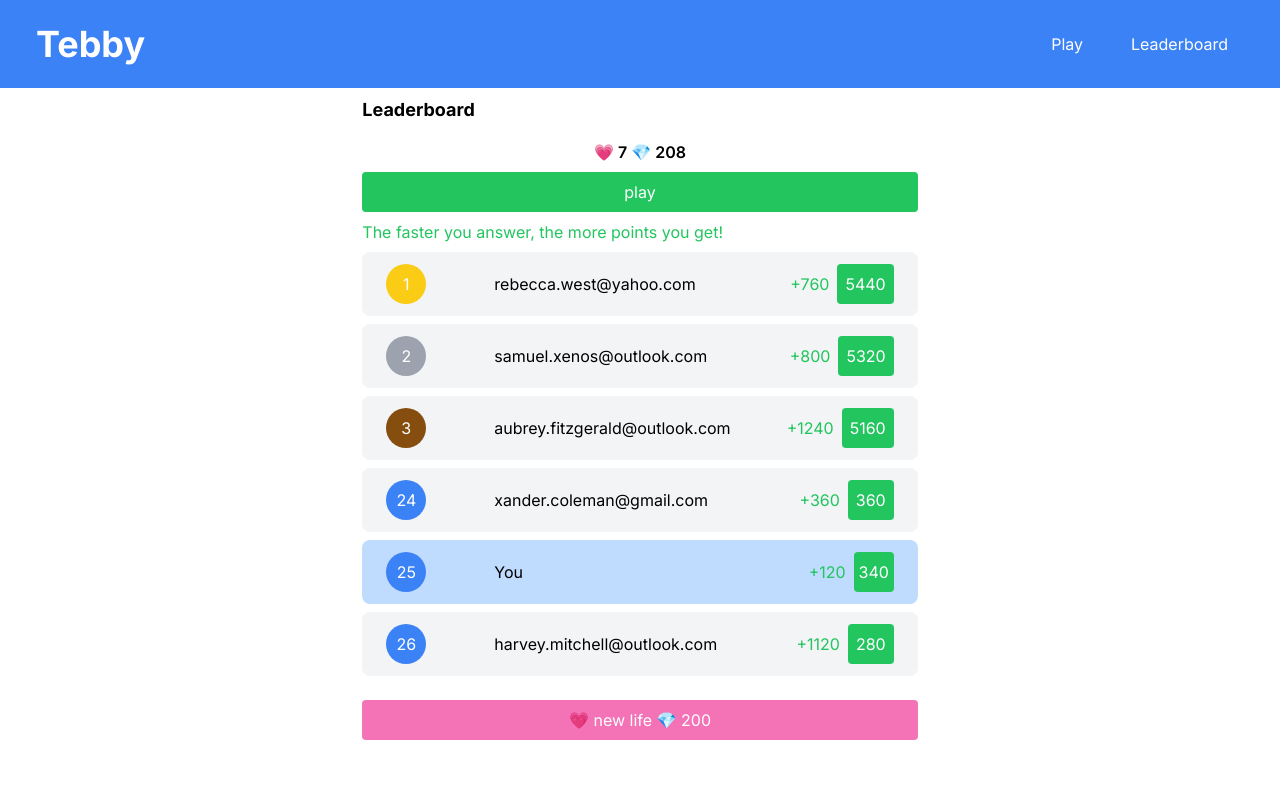
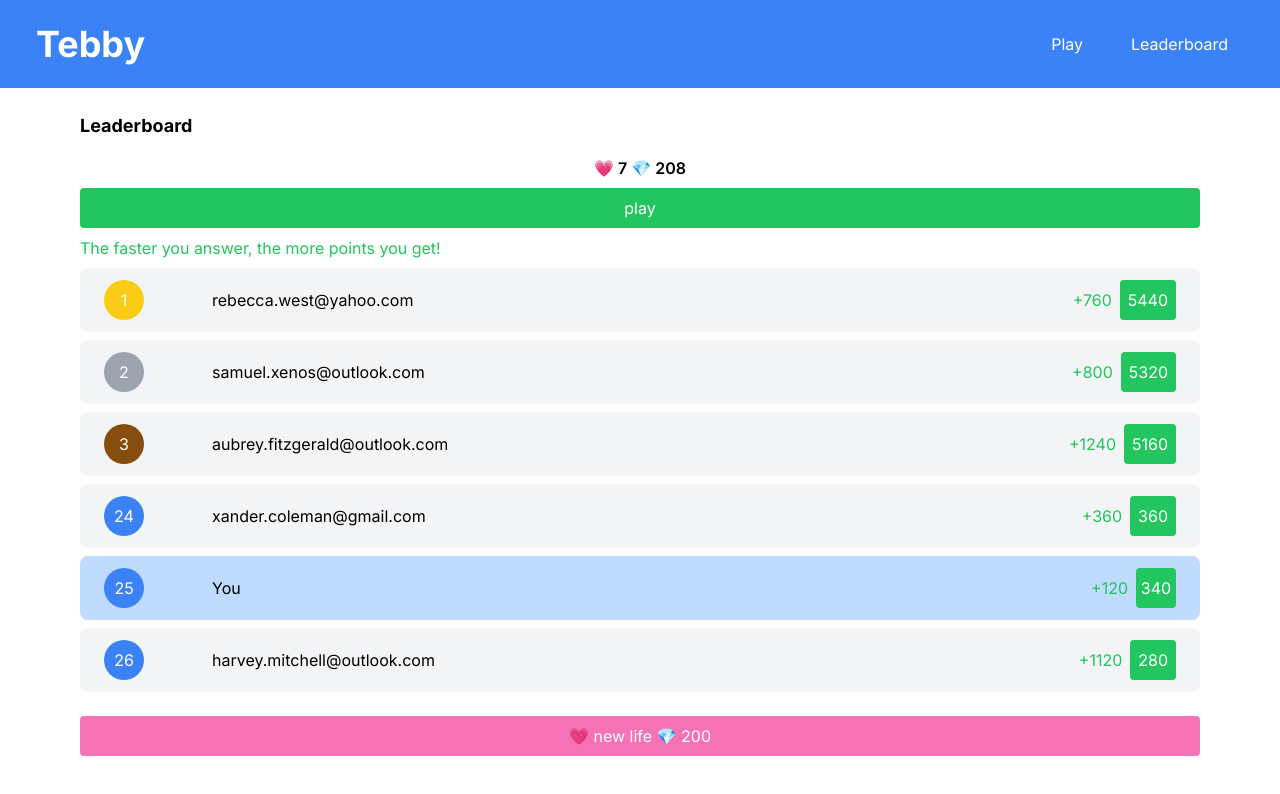
Before and after one commit to tshepo-ncube/bible-quiz, a Next.js app: page /leaderboard in a window 1280 px wide. Shown: the top 794 px of the page. Built offline with nearby package versions, Linux system fonts and the light colour scheme; no server answers.

Commit message:
text of question fixed

```diff
--- a/app/layout.js
+++ b/app/layout.js
@@ -6,7 +6,7 @@ import GoogleAnalytics from "@/components/GoogleAnalytics";
 const inter = Inter({ subsets: ["latin"] });
 
 export const metadata = {
-  title: "Tebby",
+  title: "Bible Game",
   description: "For bible quizzes.",
 };
 
--- a/app/leaderboard/page.jsx
+++ b/app/leaderboard/page.jsx
@@ -3,7 +3,7 @@ import React from "react";
 
 function page() {
   return (
-    <main className="flex min-h-screen flex-col items-center justify-between p-12">
+    <main className=" items-center justify-between p-12">
       <div className="mt-8">
         <LeaderboardComponent currentPoints={120} />
       </div>
--- a/components/LeaderboardComponent.jsx
+++ b/components/LeaderboardComponent.jsx
@@ -111,7 +111,7 @@ export default function LeaderboardComponent({ currentPoints, setPlay }) {
   // console.log(itemsAboveAndBelow);
 
   return (
-    <div className="p-4">
+    <div className="p-8">
       <h2 className="text-lg font-bold mb-4">Leaderboard</h2>
       <center>
         <p className="justify-center items-center font-semibold">
--- a/components/QuizComponent.jsx
+++ b/components/QuizComponent.jsx
@@ -323,7 +323,9 @@ export default function QuizComponent({
           </p>
         </center>
 
-        <h2 className="text-lg font-bold mb-2">{question.question}</h2>
+        <h2 className="text-lg font-bold mb-2 text-black">
+          {question.question}
+        </h2>
         {/* <h2 className="text-sm font-semi-bold mb-2">{remain}</h2> */}
         {progress == 0 ? (
           <>
```
